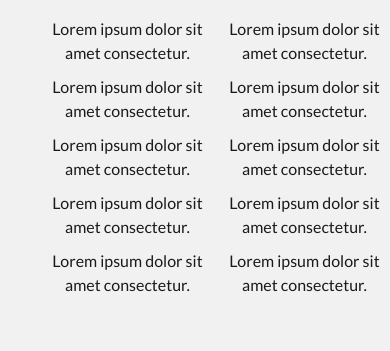
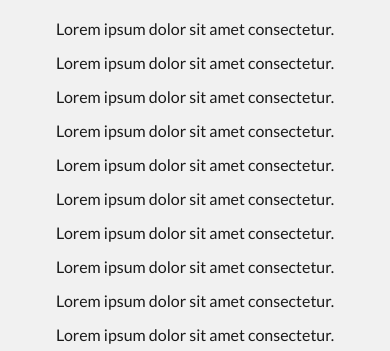
Before and after one commit to independientesitagui/ind, a plain HTML site: page candidatos_concejo.html in a window 390 px wide. Shown: the part 334-685 px from the top of the page. Drawn offline with Linux system fonts and the light colour scheme.

Commit message:
Add files via upload

```diff
--- a/css/main.css
+++ b/css/main.css
@@ -823,6 +823,13 @@ header .socials a img {
   row-gap: 10px;
   gap: 10px;
   text-align: center;
+  padding: 0;
+}
+@media screen and (max-width: 991px) {
+  #candidatoUnit .d-grid {
+    -ms-grid-columns: 100% !important;
+    grid-template-columns: 100% !important;
+  }
 }
 #candidatoUnit .d-grid li {
   list-style: none;
```
Also changed, not shown: index.html (+1 -1 lines).
